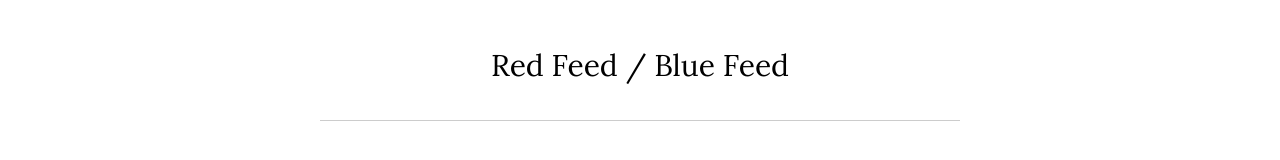
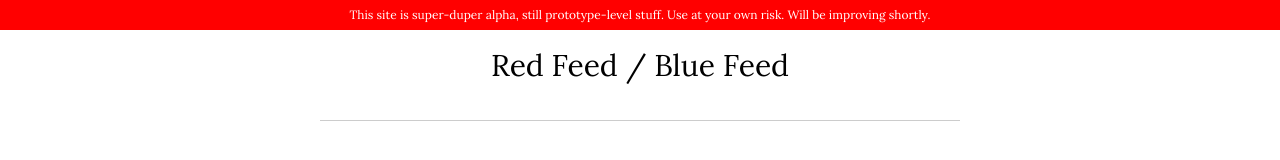
Before and after one commit to dougboutwell/redfeedbluefeed, a website: page site/index.html in a window 1280 px wide. Drawn offline with nearby package versions, Linux system fonts and the light colour scheme; no server answers.

Commit message:
Add "alpha" disclaimer to the top of the site

```diff
--- a/site/index.html
+++ b/site/index.html
@@ -7,6 +7,7 @@
 </head>
 
 <body>
+  <div class="disclaimer">This site is super-duper alpha, still prototype-level stuff. Use at your own risk. Will be improving shortly.</div>
   <h1>Red Feed / Blue Feed</h1>
   <p class="timestamp"></p>
   <hr>
--- a/site/style.css
+++ b/site/style.css
@@ -87,6 +87,20 @@ hr {
   text-align: center;
 }
 
+.disclaimer {
+	background-color: #f00;
+	height: 30px;
+	color: #fff;
+	position: fixed;
+	top: 0;
+	left: 0;
+	width: 100%;
+	font-size: 12px;
+	display: flex;
+	justify-content: center;
+	align-items: center;
+}
+
 .scrollContainer {
   width: 100%;
   padding: 0 50px;
```
